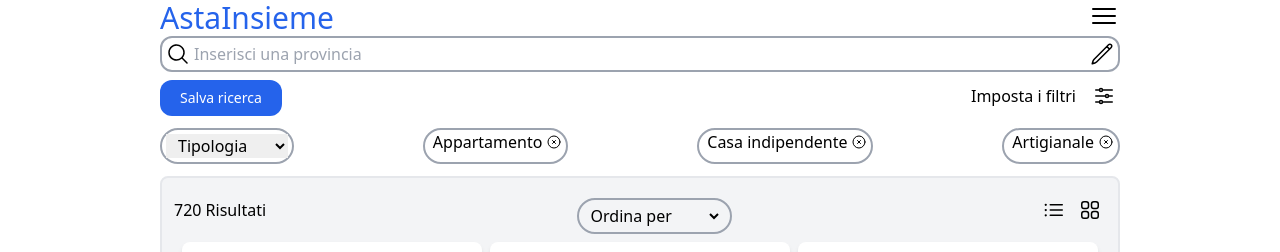
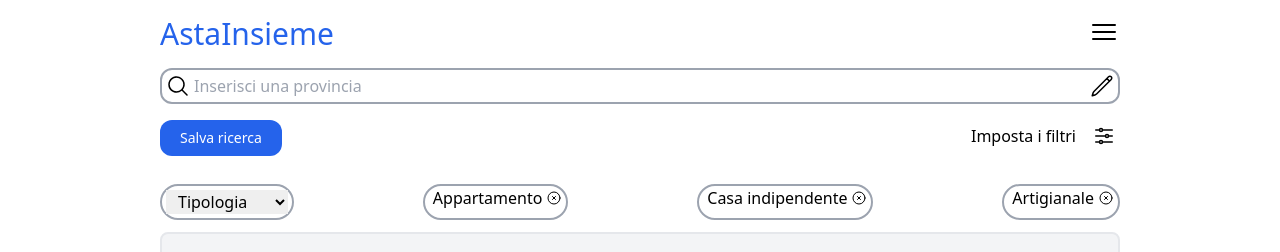
Before and after one commit to monmarzia/asta-insieme, a Nuxt app: page / in a window 1280 px wide. Shown: the top 252 px of the page. Built offline with nearby package versions, Linux system fonts and the light colour scheme; grey boxes are pictures that could not be loaded.

Commit message:
Fix margini header

```diff
--- a/components/Header.vue
+++ b/components/Header.vue
@@ -2,7 +2,7 @@
     <!-- HEADER -->
     <div>
       <!-- TITLE WRAPPER -->
-      <div class="flex flex-1 justify-between content-end">
+      <div class="flex flex-1 justify-between content-end my-4">
         <h2 class="text-blue-600 text-3xl">AstaInsieme</h2>
         <div class="">
           <svg
--- a/components/HeaderFilters.vue
+++ b/components/HeaderFilters.vue
@@ -1,5 +1,5 @@
 <template>
-    <div class="w-full flex justify-between text-center py-3">
+    <div class="w-full flex justify-between text-center py-3 mt-4">
         <div class="chips flex p-1">
           <select class="outline-none pl-2">
             <option>Tipologia</option>
--- a/components/SearchBar.vue
+++ b/components/SearchBar.vue
@@ -1,5 +1,5 @@
 <template>
-  <div class="search-bar justify-between">
+  <div class="search-bar justify-between my-4">
     <svg
       xmlns="http://www.w3.org/2000/svg"
       viewBox="0 0 24 24"
```
